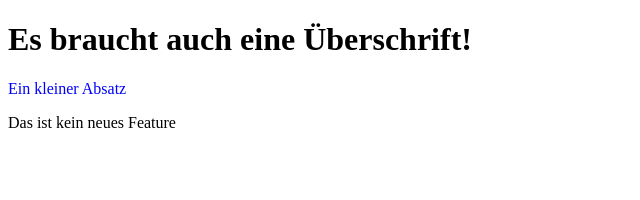
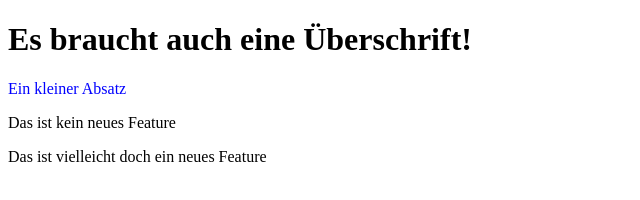
Before and after one commit to ringothiele/git-udemy, a plain HTML site: page index.html in a window 1280 px wide. Shown: the whole page, without its empty margins (0-640 px from the left). Drawn offline with Linux system fonts and the light colour scheme.

Commit message:
more content

```diff
--- a/index.html
+++ b/index.html
@@ -7,6 +7,7 @@
     <h1>Es braucht auch eine Überschrift!</h1>
     <p style="color: blue;">Ein kleiner Absatz</p>
     <p>Das ist kein neues Feature</p>
+    <p>Das ist vielleicht doch ein neues Feature</p>
   </head>
   <body>
 
```
